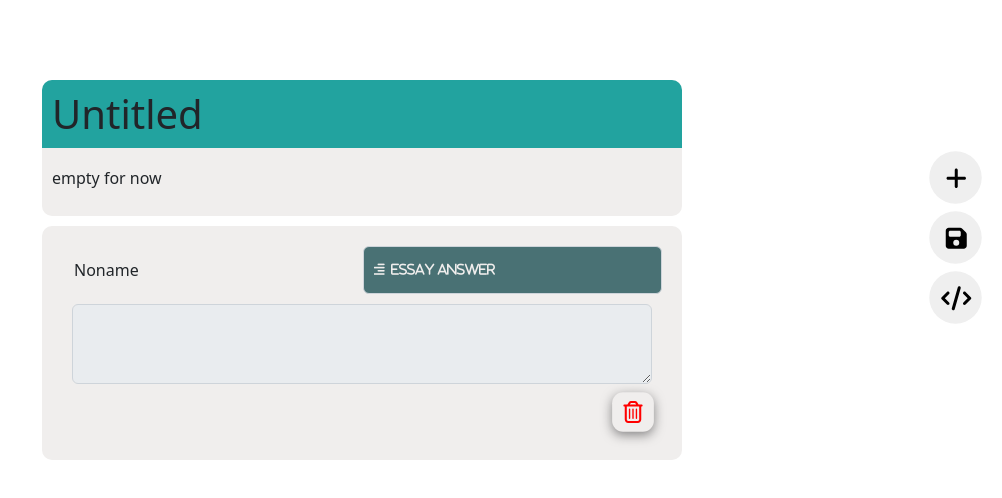
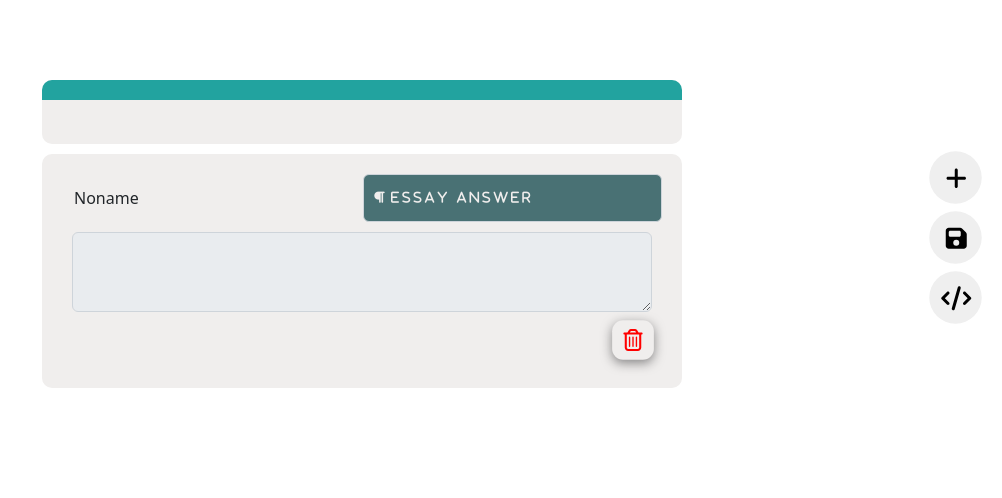
Before and after one commit to Ofahmy143/Free-Form-Manager, a React (Vite) app in the folder form/: page / in a window 1280 px wide. Shown: the top 498 px of the page, without its empty margins (278-1280 px from the left). Built offline with nearby package versions, Linux system fonts and the light colour scheme.

Commit message:
Fix: Option Button

```diff
--- a/form/src/components/creation-page/form-body/form-body.component.tsx
+++ b/form/src/components/creation-page/form-body/form-body.component.tsx
@@ -59,8 +59,9 @@ function FormBody({form, setForm} : props) {
   return (
     <div className="form-body">
       <Title
-      title={form.title.title}
-      description={form.title.description}
+      form={form}
+      OnQuestionChange = {setForm}
+
       />
       {form.questions.map((question: FormQuestion,index: number)=>(
         <Question
--- a/form/src/components/creation-page/form-body/question/question.component.tsx
+++ b/form/src/components/creation-page/form-body/question/question.component.tsx
@@ -88,14 +88,19 @@ function Question({id, form, question,questionsArr, OnQuestionChange}:props) {
         <input className='form-control' type="text" value={question.title} onChange={handleQuestionTitleChange}  />
 
         <select className='form-select' name="input-options" id="input" value={question.type} onChange={handleTypeChange}>
-          <option className='selectOption' value="MCQ" data-icon="check-circle"> &#xf14a; &nbsp; Multiple Choice</option>
-          <option className='selectOption' value="SCQ"  data-icon="times-circle">&#xf192; &nbsp; Single Choice</option>
-          <option className='selectOption' value="Essay">&#xf038; &nbsp;Essay Answer</option>
+          <option className='selectOption' value="MCQ" data-icon="check-circle"> &#xf14a; &nbsp; M u l t i p l e &nbsp;C h o i c e</option>
+          <option className='selectOption' value="SCQ"  data-icon="times-circle">&#xf192; &nbsp; S i n g l e &nbsp; C h o i c e</option>
+          <option className='selectOption' value="Essay"> &#xf1dd; &nbsp;E s s a y &nbsp; A n s w e r</option>
+          <option className='selectOption' value="SA"> &#xf038; &nbsp;S h o r t &nbsp; A n s w e r</option>
+
         </select>
       </section>
       <section className='answerFields'>
         {question.type === 'Essay' &&(
           <textarea className='form-control' name="" id="" disabled></textarea>
+        )}
+        {question.type === 'SA' &&(
+          <input className='form-control' name="" id="" disabled/>
         )}
         {(question.type === 'MCQ' || question.type === 'SCQ') &&(
           <div id="choices">
@@ -117,7 +122,7 @@ function Question({id, form, question,questionsArr, OnQuestionChange}:props) {
 
         )}
             <section className='lowerQuestionSection'>
-              {question.type==="MCQ" &&(
+              {(question.type==="MCQ" || question.type ==='SCQ') &&(
              <button className='btn ' onClick={handleAddOptions}>
              <FontAwesomeIcon icon={faPlusSquare} color={"#1b1c1d"} size={"1x"}  />
              <span> Option</span>
```
